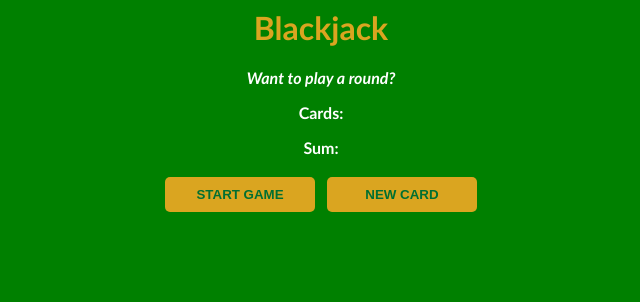
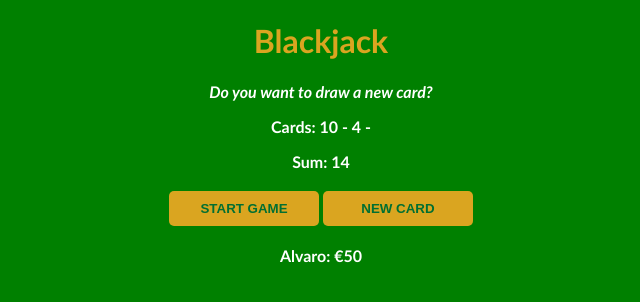
Before and after one commit to alvaropaxql/JavaScript-Scrimba-practices, a plain HTML site: page BlackjackGame/index.html in a window 1280 px wide. Both pictures are taken after a click on the button "START GAME". Shown: the whole page, without its empty margins (319-959 px from the left). Drawn offline with Linux system fonts and the light colour scheme.

Commit message:
Blackjack Game: v2.2
Game done.

```diff
--- a/BlackjackGame/index.css
+++ b/BlackjackGame/index.css
@@ -21,8 +21,8 @@ button {
     font-weight: bold;
 
     width: 150px;
-    margin: 4px;
-    padding: 10px;
+    margin: 4px 0;
+    padding: 10px 0;
     border: none;
     border-radius: 5px;
 }
--- a/BlackjackGame/index.html
+++ b/BlackjackGame/index.html
@@ -1,5 +1,5 @@
+<!DOCTYPE html>
 <html>
-
     <head>
         <link rel="stylesheet" href="index.css">
     </head>
@@ -11,7 +11,7 @@
         <p id="sum-el">Sum:</p>
         <button onclick="startGame()">START GAME</button>
         <button onclick="newCard()">NEW CARD</button>
+        <p id="player-el"></p>
         <script src="index.js"></script>
     </body>
-
 </html>
--- a/BlackjackGame/index.js
+++ b/BlackjackGame/index.js
@@ -1,23 +1,38 @@
-let firstCard = 10
-let secondCard = 11
-let cards = [firstCard, secondCard]
-let sum = firstCard + secondCard
+let player = {
+    name: "Alvaro",
+    money: 50,
+    playerInfo: function() {
+        playerEl.textContent = player.name +  ": €" + player.money
+    }
+}
+let cards = []
+let sum = 0
 let hasBlackJack = false
-let isAlive = true
-let message = ""
+let isAlive = false
 let messageEL = document.getElementById("message-el")
-let sumEL = document.getElementById("sum-el")
-let cardsEl = document.getElementById("cards-el") // let sumEL = document.querySelector("#sum-el") //# is for id attr , . is for class attr
+let sumEL = document.getElementById("sum-el") // let sumEL = document.querySelector("#sum-el") //# is for id attr , . is for class attr
+let cardsEl = document.getElementById("cards-el")
+let playerEl = document.getElementById("player-el")
 
 function startGame() {
+    let firstCard = getRandomCard()
+    let secondCard = getRandomCard()
+
+    cards = [firstCard, secondCard]
+    sum = firstCard + secondCard
+    isAlive = true
     renderGame()
 }
 
 function renderGame() {
+    let message = ""
+
+    cardsEl.textContent = "Cards: "
+    for (let i = 0; i < cards.length; i++) {
+        cardsEl.textContent += cards[i] + " - "
+    }
 
     sumEL.textContent = "Sum: " + sum
-    cardsEl.textContent = "Cards: " + cards[0] + " - " + cards[1]
-
     if (sum <= 20) {
         message = "Do you want to draw a new card?"
     } else if (sum === 21) {
@@ -27,15 +42,30 @@ function renderGame() {
         message = "You're out of the game!"
         isAlive = false
     }
-
     messageEL.textContent = message
+    player.playerInfo()
 }
 
-function renderGame() {
-    let card = 1
+function newCard() {
 
-    sum += card
-    cards.push(card)
+    if(isAlive === true && hasBlackJack === false) {
+        let card = getRandomCard()
 
-    startGame()
+        sum += card
+        cards.push(card)
+        renderGame()
+    }
 }
+
+function getRandomCard() {
+    let randomCard = Math.floor(Math.random() * 13) + 1
+
+    if(randomCard === 1) {
+        randomCard = 11
+    }
+    else if(randomCard >= 11 ) {
+        randomCard = 10
+    }
+
+    return randomCard
+}
--- a/PassengerCountingApp/index.css
+++ b/PassengerCountingApp/index.css
@@ -1,5 +1,5 @@
 body {
-    background-color: lightcoral;
+    background-color: lightgrey;
     background-size: cover;
     font-family: -apple-system, BlinkMacSystemFont, "Segoe UI", Roboto, Oxygen,
         Ubuntu, Cantarell, "Open Sans", "Helvetica Neue", sans-serif;
```
Also changed, not shown: BlackjackGame/screenshots/blackjack.png (added), PassengerCountingApp/screenshots/passenger_counter.png (added), 1 other file. Lines whose indentation alone changed are shown as unchanged.
